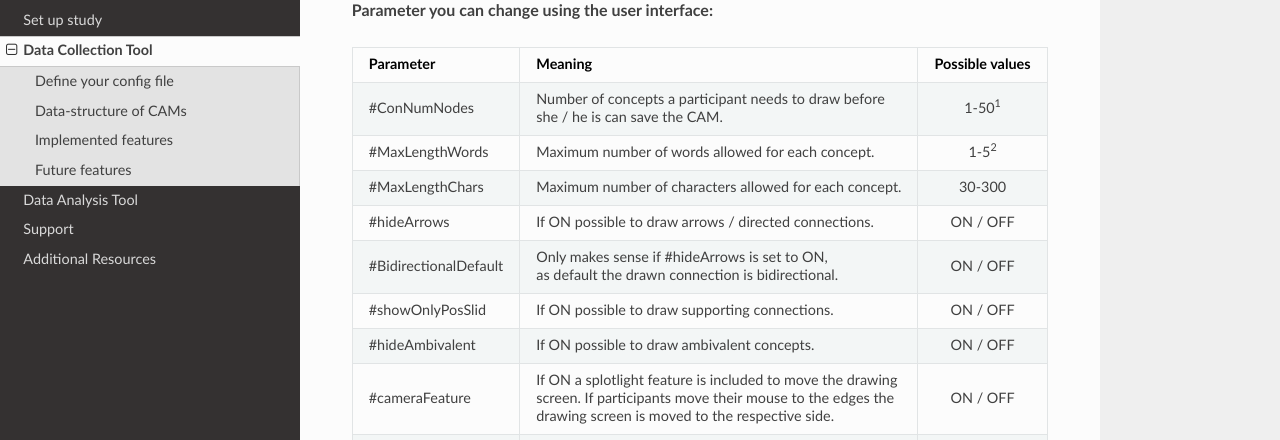
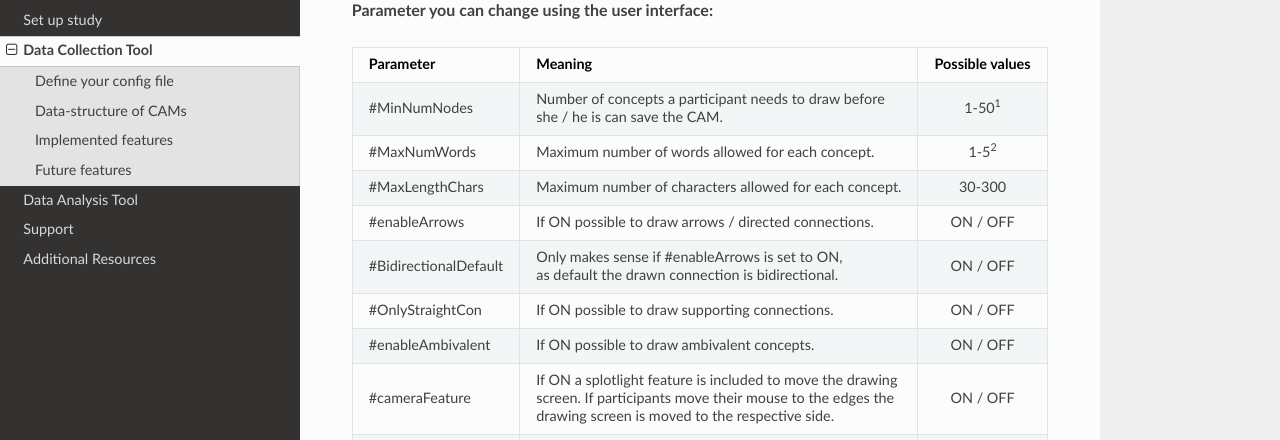
Before and after one commit to FennStatistics/CAMtools_documentation, an MkDocs documentation site: the page built from docs/Data Collection Tool.md, in a window 1280 px wide and 900 px high, scrolled down 635 px. Shown: the part 159-599 px from the top of the window. Built offline with MkDocs 1.6.1, drawn with Linux system fonts in a browser that asks for light colours; nearby versions of some CDN libraries; some of the changed text lies outside the part shown.

Commit message:
update wording config

```diff
--- a/docs/Data Collection Tool.md
+++ b/docs/Data Collection Tool.md
@@ -19,13 +19,13 @@ Within the administrative panel, after you have logged in, you can click on the
 
 | Parameter   |      Meaning      |  Possible values |
 |----------|:-------------|:------:|
-| #ConNumNodes    | Number of concepts a participant needs to draw before <br> she / he is can save the CAM. | 1-50<sup>1</sup> |
-| #MaxLengthWords | Maximum number of words allowed for each concept.   |  1-5<sup>2</sup> |
+| #MinNumNodes    | Number of concepts a participant needs to draw before <br> she / he is can save the CAM. | 1-50<sup>1</sup> |
+| #MaxNumWords | Maximum number of words allowed for each concept.   |  1-5<sup>2</sup> |
 | #MaxLengthChars | Maximum number of characters allowed for each concept. | 30-300 |
-| #hideArrows | If ON possible to draw arrows / directed connections. | ON / OFF |
-| #BidirectionalDefault | Only makes sense if #hideArrows is set to ON, <br> as default the drawn connection is bidirectional. | ON / OFF |
-| #showOnlyPosSlid | If ON possible to draw supporting connections. | ON / OFF |
-| #hideAmbivalent | If ON possible to draw ambivalent concepts. | ON / OFF |
+| #enableArrows | If ON possible to draw arrows / directed connections. | ON / OFF |
+| #BidirectionalDefault | Only makes sense if #enableArrows is set to ON, <br> as default the drawn connection is bidirectional. | ON / OFF |
+| #OnlyStraightCon | If ON possible to draw supporting connections. | ON / OFF |
+| #enableAmbivalent | If ON possible to draw ambivalent concepts. | ON / OFF |
 | #cameraFeature | If ON a splotlight feature is included to move the drawing <br> screen. If participants move their mouse to the edges the <br> drawing screen is moved to the respective side. | ON / OFF |
 | #fullScreen | If ON study is set to fullscreen mode and paradata is <br> collected (defocus, focus events). | ON / OFF |
 | #setLanguage | Set the language of the interface of the data collection <br> tool: | English, <br> German, <br> Spanish, <br> Chinese |
@@ -180,7 +180,7 @@ Implemented features
 
 The following features are implemented to increase data quality:
 
-* a participant cannot save the CAM if any of the configurations regarding <code>#ConNumNodes</code>, <code>#MaxLengthWords</code> and <code>#MaxLengthChars</code> is violated
+* a participant cannot save the CAM if any of the configurations regarding <code>#MinNumNodes</code>, <code>#MaxNumWords</code> and <code>#MaxLengthChars</code> is violated
 * by applying the breadth-first search algorithm it is prevented that participants can save CAMs with disconnected components (cluster of concepts)
 * the predefined concepts cannot be moved if <code>isDraggable</code> is set to FALSE, cannot be deleted if <code>isDeletable</code> is set to FALSE and text cannot be changed if <code>isTextChangeable</code> is set to FALSE
 * the predefined connectors cannot be deleted if <code>isDeletable</code> is set to FALSE
```
Also changed, not shown: docs/Set up study.md (+5 -5 lines).
